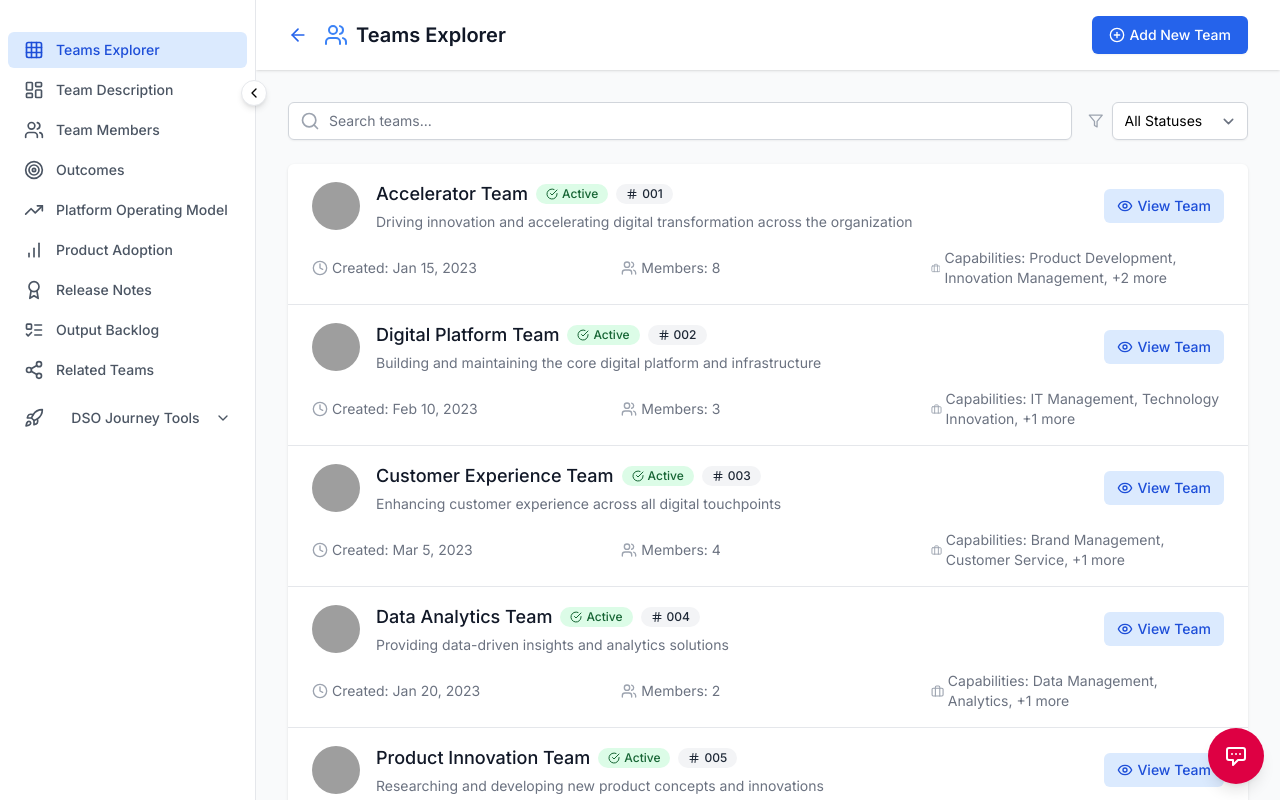
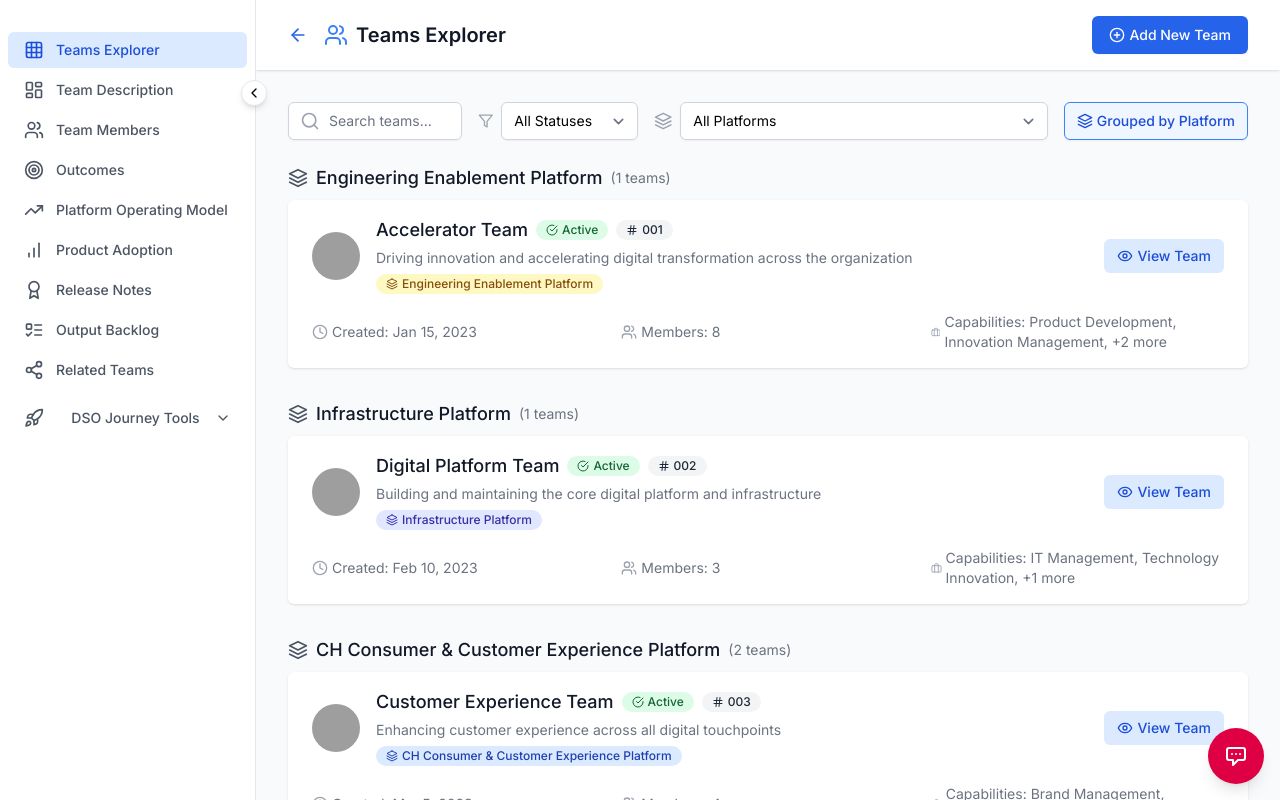
Before and after one commit to jessicabell11/DSO-OS-Test, a React (Vite) app: page /teams in a window 1280 px wide. Built offline with nearby package versions, Linux system fonts and the light colour scheme; grey boxes are pictures that could not be loaded.

Commit message:
on the Teams Explorer screen Create New Team modal window group the following platforms under IT Foundations: Application Operations Platform Infrastructure Platform Integration Platform Digital Workplace Platform

```diff
--- a/src/components/TeamsExplorerPage.tsx
+++ b/src/components/TeamsExplorerPage.tsx
@@ -18,12 +18,14 @@ import {
   Eye,
   X,
   Save,
-  Hash
+  Hash,
+  Layers
 } from 'lucide-react';
 import { Link, useNavigate, useLocation, useSearchParams } from 'react-router-dom';
 import { Team, BusinessCapability } from '../types';
 import { teamsData } from '../data/teamsData';
 import { allBusinessCapabilities } from '../data/businessCapabilitiesData';
+import { platformsList, getPlatformColor, platformCategories, getPlatformCategory } from '../data/platformsData';
 import Sidebar from './Sidebar';
 import AIAssistant from './AIAssistant';
 
@@ -32,12 +34,15 @@ const TeamsExplorerPage: React.FC = () => {
   const [filteredTeams, setFilteredTeams] = useState<Team[]>([...teamsData]);
   const [searchQuery, setSearchQuery] = useState('');
   const [statusFilter, setStatusFilter] = useState<'all' | 'active' | 'inactive' | 'archived'>('all');
+  const [platformFilter, setPlatformFilter] = useState<string>('all');
   const [isAddingTeam, setIsAddingTeam] = useState(false);
   const [newTeamName, setNewTeamName] = useState('');
   const [newTeamDescription, setNewTeamDescription] = useState('');
+  const [newTeamPlatform, setNewTeamPlatform] = useState('');
   const [sidebarActiveTab, setSidebarActiveTab] = useState('teams-explorer');
   const [showSuccessMessage, setShowSuccessMessage] = useState(false);
   const [successMessage, setSuccessMessage] = useState('');
+  const [groupByPlatform, setGroupByPlatform] = useState(true);
   const navigate = useNavigate();
   const location = useLocation();
   const [searchParams, setSearchParams] = useSearchParams();
@@ -83,12 +88,22 @@ const TeamsExplorerPage: React.FC = () => {
       result = result.filter(team => team.status === statusFilter);
     }
 
+    // Apply platform filter
+    if (platformFilter !== 'all') {
+      result = result.filter(team => team.platform === platformFilter);
+    }
+
     setFilteredTeams(result);
-  }, [teams, searchQuery, statusFilter]);
+  }, [teams, searchQuery, statusFilter, platformFilter]);
 
   const handleCreateTeam = () => {
     if (!newTeamName.trim()) {
       alert('Team name is required');
+      return;
+    }
+
+    if (!newTeamPlatform) {
+      alert('Platform selection is required');
       return;
     }
 
@@ -100,7 +115,8 @@ const TeamsExplorerPage: React.FC = () => {
       updatedAt: new Date().toISOString(),
       status: 'active',
       members: [],
-      businessCapabilities: []
+      businessCapabilities: [],
+      platform: newTeamPlatform
     };
 
     // Update both the local state and the imported teamsData array
@@ -113,6 +129,7 @@ const TeamsExplorerPage: React.FC = () => {
 
     setNewTeamName('');
     setNewTeamDescription('');
+    setNewTeamPlatform('');
     setIsAddingTeam(false);
 
     showSuccess(`Team "${newTeamName}" created successfully`);
@@ -203,6 +220,121 @@ const TeamsExplorerPage: React.FC = () => {
     return match ? match[1] : '';
   };
 
+  // Group teams by platform
+  const getTeamsByPlatform = () => {
+    const groupedTeams: Record<string, Team[]> = {};
+
+    filteredTeams.forEach(team => {
+      const platform = team.platform || 'Uncategorized';
+      if (!groupedTeams[platform]) {
+        groupedTeams[platform] = [];
+      }
+      groupedTeams[platform].push(team);
+    });
+
+    return groupedTeams;
+  };
+
+  // Get all platforms that have teams
+  const getUsedPlatforms = () => {
+    const platforms = new Set<string>();
+    teams.forEach(team => {
+      if (team.platform) {
+        platforms.add(team.platform);
+      }
+    });
+    return Array.from(platforms);
+  };
+
+  // Group platforms by category
+  const getPlatformsByCategory = () => {
+    const usedPlatforms = getUsedPlatforms();
+    const result: Record<string, string[]> = {};
+
+    usedPlatforms.forEach(platform => {
+      const category = getPlatformCategory(platform);
+      if (!result[category]) {
+        result[category] = [];
+      }
+      result[category].push(platform);
+    });
+
+    return result;
+  };
+
+  // Render team card
+  const renderTeamCard = (team: Team) => (
+    <li key={team.id}>
+      <div className="px-4 py-4 sm:px-6">
+        <div className="flex items-center justify-between">
+          <div className="flex items-center">
+            {team.logo ? (
+              <img
+                src={team.logo}
+                alt={`${team.name} logo`}
+                className="h-12 w-12 rounded-full object-cover"
+              />
+            ) : (
+              <div className="h-12 w-12 rounded-full bg-blue-100 flex items-center justify-center text-blue-600">
+                <Users className="h-6 w-6" />
+              </div>
+            )}
+            <div className="ml-4">
+              <div className="flex items-center">
+                <h2 className="text-lg font-medium text-gray-900">{team.name}</h2>
+                <div className="ml-2 flex items-center">
+                  {getTeamStatusBadge(team.status)}
+                  <span className="ml-2 inline-flex items-center px-2.5 py-0.5 rounded-full text-xs font-medium bg-gray-100 text-gray-800">
+                    <Hash className="h-3 w-3 mr-1" />
+                    {getTeamIdNumber(team.id)}
+                  </span>
+                </div>
+              </div>
+              <div className="mt-1 text-sm text-gray-500 max-w-2xl">
+                {team.description}
+              </div>
+              {team.platform && (
+                <div className="mt-1">
+                  <span className={`inline-flex items-center px-2.5 py-0.5 rounded-full text-xs font-medium ${getPlatformColor(team.platform)}`}>
+                    <Layers className="h-3 w-3 mr-1" />
+                    {team.platform}
+                  </span>
+                </div>
+              )}
+            </div>
+          </div>
+          <div className="flex items-center">
+            <button
+              onClick={() => handleViewTeam(team.id)}
+              className={`inline-flex items-center px-3 py-1.5 border border-transparent text-sm font-medium rounded-md ${
+                searchParams.get('teamId') === team.id
+                  ? 'text-blue-700 bg-blue-100 hover:bg-blue-200'
+                  : 'text-blue-700 bg-blue-100 hover:bg-blue-200'
+              } focus:outline-none focus:ring-2 focus:ring-offset-2 focus:ring-blue-500`}
+            >
+              <Eye className="mr-1 h-4 w-4" />
+              View Team
+            </button>
+          </div>
+        </div>
+        <div className="mt-4 grid grid-cols-1 sm:grid-cols-2 md:grid-cols-3 gap-4">
+          <div className="flex items-center text-sm text-gray-500">
+            <Clock className="h-4 w-4 mr-1 text-gray-400" />
+            <span>Created: {formatDate(team.createdAt)}</span>
+          </div>
+          <div className="flex items-center text-sm text-gray-500">
+            <Users className="h-4 w-4 mr-1 text-gray-400" />
+            <span>Members: {team.members?.length || 0}</span>
+          </div>
+          <div className="flex items-center text-sm text-gray-500">
+            <Briefcase className="h-4 w-4 mr-1 text-gray-400" />
+            <span>Capabilities: {getCapabilityNames(team.businessCapabilities)}</span>
+          </div>
+        </div>
+      </div>
+    </li>
+  );
+
   return (
     <div className="flex h-screen bg-gray-50">
       <Sidebar activeTab={sidebarActiveTab} setActiveTab={setSidebarActiveTab} />
@@ -257,6 +389,32 @@ const TeamsExplorerPage: React.FC = () => {
                   <option value="archived">Archived</option>
                 </select>
               </div>
+              <div className="flex items-center">
+                <Layers className="h-5 w-5 text-gray-400 mr-2" />
+                <select
+                  value={platformFilter}
+                  onChange={(e) => setPlatformFilter(e.target.value)}
+                  className="block w-full pl-3 pr-10 py-2 border border-gray-300 rounded-md shadow-sm focus:ring-blue-500 focus:border-blue-500 sm:text-sm"
+                >
+                  <option value="all">All Platforms</option>
+                  {getUsedPlatforms().map(platform => (
+                    <option key={platform} value={platform}>{platform}</option>
+                  ))}
+                </select>
+              </div>
+              <div className="flex items-center">
+                <button
+                  onClick={() => setGroupByPlatform(!groupByPlatform)}
+                  className={`inline-flex items-center px-3 py-2 border ${
+                    groupByPlatform
+                      ? 'border-blue-500 text-blue-700 bg-blue-50'
+                      : 'border-gray-300 text-gray-700 bg-white'
+                  } rounded-md shadow-sm text-sm font-medium hover:bg-gray-50 focus:outline-none focus:ring-2 focus:ring-offset-2 focus:ring-blue-500`}
+                >
+                  <Layers className="h-4 w-4 mr-1" />
+                  {groupByPlatform ? 'Grouped by Platform' : 'Flat List'}
+                </button>
+              </div>
             </div>
 
             {/* Selected Team Indicator */}
@@ -281,82 +439,38 @@ const TeamsExplorerPage: React.FC = () => {
             )}
 
             {/* Teams List */}
+            {groupByPlatform ? (
+              // Grouped by platform
+              Object.entries(getTeamsByPlatform()).map(([platform, platformTeams]) => (
+                <div key={platform} className="mb-8">
+                  <div className="flex items-center mb-2">
+                    <Layers className="h-5 w-5 text-gray-600 mr-2" />
+                    <h2 className="text-lg font-medium text-gray-900">{platform}</h2>
+                    <span className="ml-2 text-sm text-gray-500">({platformTeams.length} teams)</span>
+                  </div>
+                  <div className="bg-white shadow overflow-hidden sm:rounded-md">
+                    <ul className="divide-y divide-gray-200">
+                      {platformTeams.map(team => renderTeamCard(team))}
+                    </ul>
+                  </div>
+                </div>
+              ))
+            ) : (
+              // Flat list
               <div className="bg-white shadow overflow-hidden sm:rounded-md">
                 <ul className="divide-y divide-gray-200">
                   {filteredTeams.length > 0 ? (
-                  filteredTeams.map((team) => (
-                    <li key={team.id}>
-                      <div className="px-4 py-4 sm:px-6">
-                        <div className="flex items-center justify-between">
-                          <div className="flex items-center">
-                            {team.logo ? (
-                              <img
-                                src={team.logo}
-                                alt={`${team.name} logo`}
-                                className="h-12 w-12 rounded-full object-cover"
-                              />
-                            ) : (
-                              <div className="h-12 w-12 rounded-full bg-blue-100 flex items-center justify-center text-blue-600">
-                                <Users className="h-6 w-6" />
-                              </div>
-                            )}
-                            <div className="ml-4">
-                              <div className="flex items-center">
-                                <h2 className="text-lg font-medium text-gray-900">{team.name}</h2>
-                                <div className="ml-2 flex items-center">
-                                  {getTeamStatusBadge(team.status)}
-                                  <span className="ml-2 inline-flex items-center px-2.5 py-0.5 rounded-full text-xs font-medium bg-gray-100 text-gray-800">
-                                    <Hash className="h-3 w-3 mr-1" />
-                                    {getTeamIdNumber(team.id)}
-                                  </span>
-                                </div>
-                              </div>
-                              <div className="mt-1 text-sm text-gray-500 max-w-2xl">
-                                {team.description}
-                              </div>
-                            </div>
-                          </div>
-                          <div className="flex items-center">
-                            <button
-                              onClick={() => handleViewTeam(team.id)}
-                              className={`inline-flex items-center px-3 py-1.5 border border-transparent text-sm font-medium rounded-md ${
-                                searchParams.get('teamId') === team.id
-                                  ? 'text-blue-700 bg-blue-100 hover:bg-blue-200'
-                                  : 'text-blue-700 bg-blue-100 hover:bg-blue-200'
-                              } focus:outline-none focus:ring-2 focus:ring-offset-2 focus:ring-blue-500`}
-                            >
-                              <Eye className="mr-1 h-4 w-4" />
-                              View Team
-                            </button>
-                          </div>
-                        </div>
-                        <div className="mt-4 grid grid-cols-1 sm:grid-cols-2 md:grid-cols-3 gap-4">
-                          <div className="flex items-center text-sm text-gray-500">
-                            <Clock className="h-4 w-4 mr-1 text-gray-400" />
-                            <span>Created: {formatDate(team.createdAt)}</span>
-                          </div>
-                          <div className="flex items-center text-sm text-gray-500">
-                            <Users className="h-4 w-4 mr-1 text-gray-400" />
-                            <span>Members: {team.members?.length || 0}</span>
-                          </div>
-                          <div className="flex items-center text-sm text-gray-500">
-                            <Briefcase className="h-4 w-4 mr-1 text-gray-400" />
-                            <span>Capabilities: {getCapabilityNames(team.businessCapabilities)}</span>
-                          </div>
-                        </div>
-                      </div>
-                    </li>
-                  ))
+                    filteredTeams.map(team => renderTeamCard(team))
                   ) : (
                     <li className="px-4 py-12 text-center">
                       <Users className="mx-auto h-12 w-12 text-gray-400" />
                       <h3 className="mt-2 text-sm font-medium text-gray-900">No teams found</h3>
                       <p className="mt-1 text-sm text-gray-500">
-                      {searchQuery || statusFilter !== 'all'
+                        {searchQuery || statusFilter !== 'all' || platformFilter !== 'all'
                           ? 'Try adjusting your search or filter criteria'
                           : 'Get started by creating a new team'}
                       </p>
-                    {!searchQuery && statusFilter === 'all' && (
+                      {!searchQuery && statusFilter === 'all' && platformFilter === 'all' && (
                         <div className="mt-6">
                           <button
                             onClick={() => setIsAddingTeam(true)}
@@ -371,6 +485,7 @@ const TeamsExplorerPage: React.FC = () => {
                   )}
                 </ul>
               </div>
+            )}
           </div>
         </main>
       </div>
@@ -404,6 +519,26 @@ const TeamsExplorerPage: React.FC = () => {
                           className="mt-1 block w-full border border-gray-300 rounded-md shadow-sm py-2 px-3 focus:outline-none focus:ring-blue-500 focus:border-blue-500 sm:text-sm"
                           placeholder="e.g., Digital Innovation Team"
                         />
+                      </div>
+                      <div>
+                        <label htmlFor="team-platform" className="block text-sm font-medium text-gray-700">
+                          Platform <span className="text-red-500">*</span>
+                        </label>
+                        <select
+                          id="team-platform"
+                          value={newTeamPlatform}
+                          onChange={(e) => setNewTeamPlatform(e.target.value)}
+                          className="mt-1 block w-full border border-gray-300 rounded-md shadow-sm py-2 px-3 focus:outline-none focus:ring-blue-500 focus:border-blue-500 sm:text-sm"
+                        >
+                          <option value="">Select a platform</option>
+                          {Object.entries(platformCategories).map(([category, platforms]) => (
+                            <optgroup key={category} label={category}>
+                              {platforms.map(platform => (
+                                <option key={platform} value={platform}>{platform}</option>
+                              ))}
+                            </optgroup>
+                          ))}
+                        </select>
                       </div>
                       <div>
                         <label htmlFor="team-description" className="block text-sm font-medium text-gray-700">
--- /dev/null
+++ b/src/data/platformsData.ts
@@ -0,0 +1,114 @@
+export const platformsList = [
+  "CH Consumer & Customer Experience Platform",
+  "CH Product Experience Platform",
+  "CH Data Assets, Analytics, and AI Platform",
+  "CS Customer Experience Platform",
+  "CS Product Fulfillment Platform",
+  "CS Product Pipeline Platform",
+  "CS Global Data Assets & Analytics Platform",
+  "Cyber Security Culture & Enablement Platform",
+  "Cyber Security Architecture & Innovation Platform",
+  "Cyber Security Assurance & Advancement Platform",
+  "Cyber Security Technologies Platform",
+  "Cyber Defense Center Platform",
+  "Employee Platform",
+  "Enterprise Enablement Platform",
+  "Finance Platform",
+  "Application Operations Platform",
+  "Infrastructure Platform",
+  "Integration Platform",
+  "Digital Workplace Platform",
+  "PH Customer Engagement Platform",
+  "PH Drug Innovation Platform",
+  "PH Regulatory Compliance Platform",
+  "PH Decision Science & AI Platform",
+  "Engineering Enablement Platform",
+  "Veeva Enablement Platform",
+  "Integrated Planning & Logistics Platform",
+  "Manufacturing Enablement Platform",
+  "Lab Enablement Platform",
+  "AI & Intelligent Automation Platform",
+  "Enterprise Data & Analytics Platform"
+];
+
+// Group platforms by category for easier filtering
+export const platformCategories = {
+  "CH": [
+    "CH Consumer & Customer Experience Platform",
+    "CH Product Experience Platform",
+    "CH Data Assets, Analytics, and AI Platform"
+  ],
+  "CS": [
+    "CS Customer Experience Platform",
+    "CS Product Fulfillment Platform",
+    "CS Product Pipeline Platform",
+    "CS Global Data Assets & Analytics Platform"
+  ],
+  "Cyber Security": [
+    "Cyber Security Culture & Enablement Platform",
+    "Cyber Security Architecture & Innovation Platform",
+    "Cyber Security Assurance & Advancement Platform",
+    "Cyber Security Technologies Platform",
+    "Cyber Defense Center Platform"
+  ],
+  "Enterprise": [
+    "Employee Platform",
+    "Enterprise Enablement Platform",
+    "Finance Platform",
+    "Enterprise Data & Analytics Platform"
+  ],
+  "IT Foundations": [
+    "Application Operations Platform",
+    "Infrastructure Platform",
+    "Integration Platform",
+    "Digital Workplace Platform"
+  ],
+  "PH": [
+    "PH Customer Engagement Platform",
+    "PH Drug Innovation Platform",
+    "PH Regulatory Compliance Platform",
+    "PH Decision Science & AI Platform"
+  ],
+  "Enablement": [
+    "Engineering Enablement Platform",
+    "Veeva Enablement Platform",
+    "Integrated Planning & Logistics Platform",
+    "Manufacturing Enablement Platform",
+    "Lab Enablement Platform",
+    "AI & Intelligent Automation Platform"
+  ]
+};
+
+// Get platform category based on platform name
+export const getPlatformCategory = (platformName: string): string => {
+  for (const [category, platforms] of Object.entries(platformCategories)) {
+    if (platforms.includes(platformName)) {
+      return category;
+    }
+  }
+  return "Other";
+};
+
+// Get platform color based on category
+export const getPlatformColor = (platformName: string): string => {
+  const category = getPlatformCategory(platformName);
+
+  switch (category) {
+    case "CH":
+      return "bg-blue-100 text-blue-800";
+    case "CS":
+      return "bg-green-100 text-green-800";
+    case "Cyber Security":
+      return "bg-purple-100 text-purple-800";
+    case "Enterprise":
+      return "bg-gray-100 text-gray-800";
+    case "IT Foundations":
+      return "bg-indigo-100 text-indigo-800";
+    case "PH":
+      return "bg-red-100 text-red-800";
+    case "Enablement":
+      return "bg-yellow-100 text-yellow-800";
+    default:
+      return "bg-gray-100 text-gray-800";
+  }
+};
--- a/src/data/teamsData.ts
+++ b/src/data/teamsData.ts
@@ -16,6 +16,7 @@ export const teamsData: Team[] = [
       'enabling-digital-transformation',
       'enabling-technology-innovation'
     ],
+    platform: 'Engineering Enablement Platform',
     workingAgreementId: '1',
     metrics: {
       cycleTime: 14.3,
@@ -40,6 +41,7 @@ export const teamsData: Team[] = [
       'enabling-technology-innovation',
       'enabling-data-management'
     ],
+    platform: 'Infrastructure Platform',
     metrics: {
       cycleTime: 10.7,
       deploymentFrequency: 12.3,
@@ -63,6 +65,7 @@ export const teamsData: Team[] = [
       'deliver-customer-service',
       'market-marketing-strategy'
     ],
+    platform: 'CH Consumer & Customer Experience Platform',
     metrics: {
       cycleTime: 18.2,
       deploymentFrequency: 5.1,
@@ -86,6 +89,7 @@ export const teamsData: Team[] = [
       'enabling-analytics',
       'market-market-research'
     ],
+    platform: 'Enterprise Data & Analytics Platform',
     metrics: {
       cycleTime: 12.5,
       deploymentFrequency: 3.8,
@@ -109,6 +113,7 @@ export const teamsData: Team[] = [
       'develop-product-development',
       'develop-research'
     ],
+    platform: 'PH Drug Innovation Platform',
     metrics: {
       cycleTime: 22.7,
       deploymentFrequency: 2.1,
@@ -132,6 +137,7 @@ export const teamsData: Team[] = [
       'produce-supply-chain',
       'deliver-logistics'
     ],
+    platform: 'Integrated Planning & Logistics Platform',
     metrics: {
       cycleTime: 16.8,
       deploymentFrequency: 1.5,
@@ -155,6 +161,7 @@ export const teamsData: Team[] = [
       'market-brand-management',
       'sell-pricing-strategy'
     ],
+    platform: 'CH Consumer & Customer Experience Platform',
     metrics: {
       cycleTime: 9.5,
       deploymentFrequency: 6.8,
--- a/src/types.ts
+++ b/src/types.ts
@@ -11,6 +11,7 @@ export interface Team {
   memberAllocations?: Record<string, number>;
   businessCapabilities: string[];
   workingAgreementId?: string;
+  platform?: string;
   metrics?: {
     cycleTime: number;
     deploymentFrequency?: number;
```
Lines whose indentation alone changed are shown as unchanged.
